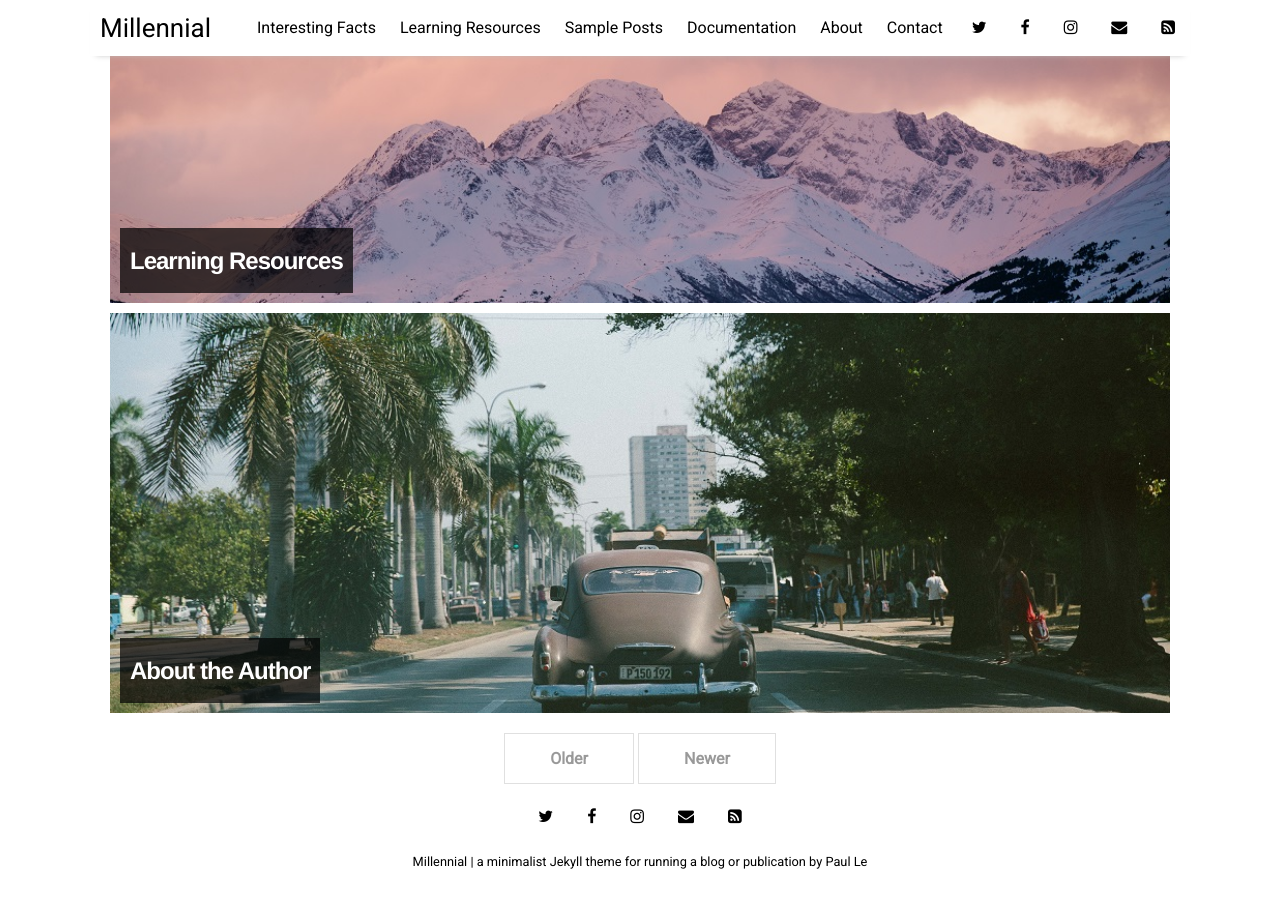
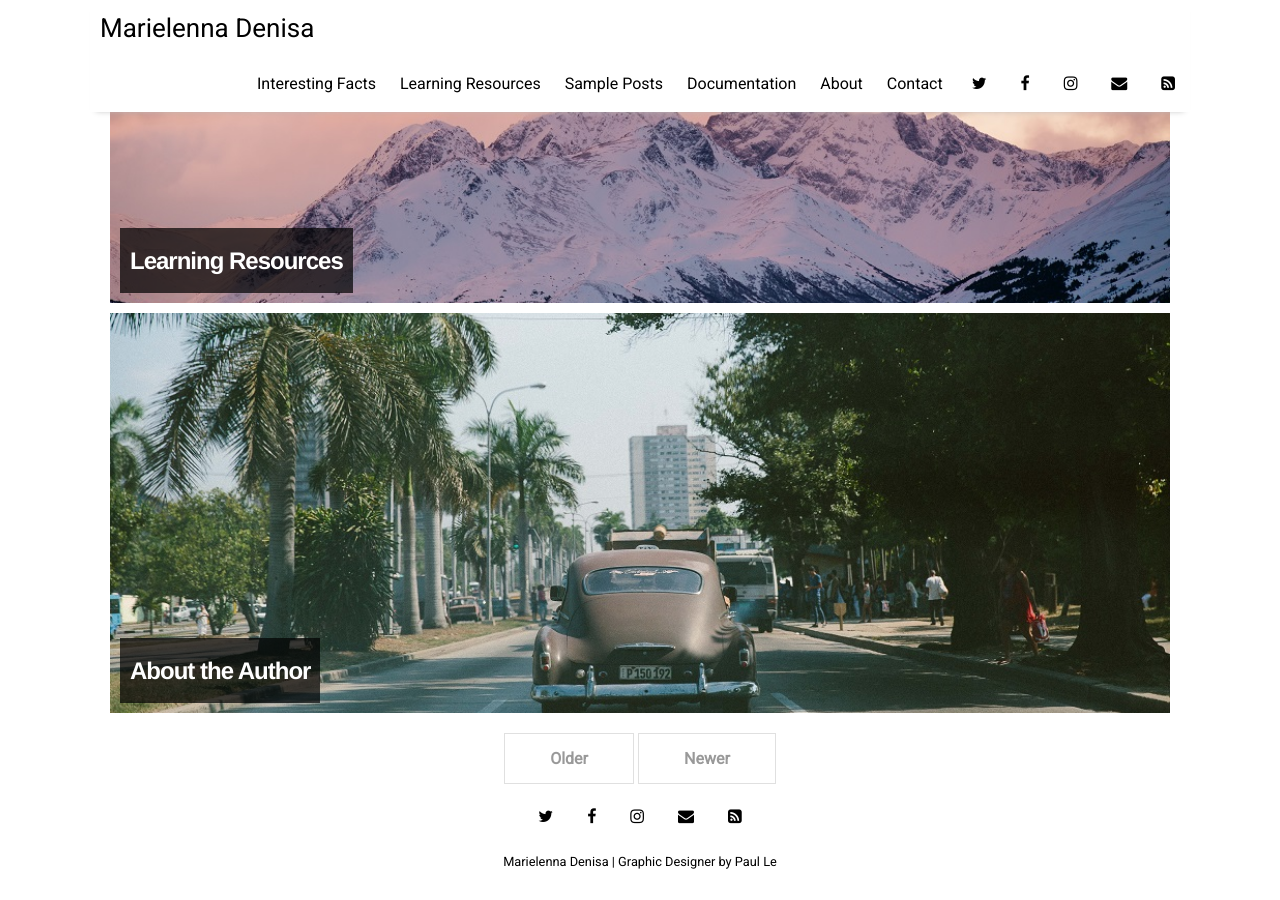
Before and after one commit to marielennadenisa/marielennadenisa.github.io, a Jekyll site: the page built from index.html, in a window 1280 px wide and 900 px high, scrolled down 1398 px. Built offline with Jekyll 4.4.1, drawn with Linux system fonts in a browser that asks for light colours; nearby versions of some CDN libraries; the list of posts is cut into pages by our own code.

Commit message:
Update _config.yml

```diff
--- a/_config.yml
+++ b/_config.yml
@@ -10,8 +10,8 @@ permalink:           /:title
 plugins:             [jekyll-paginate, jekyll-sitemap, jekyll-feed, jekyll-seo-tag]
 
 # Customise atom feed settings (this is where Jekyll-Feed gets configuration information)
-title:		           "Millennial"
-description:	       "a minimalist Jekyll theme for running a blog or publication"
+title:		           "Marielenna Denisa"
+description:	       "Graphic Designer"
 author:              "Paul Le"
 
 # RSS 2.0 can be used instead of Atom by uncommenting following two lines
```
